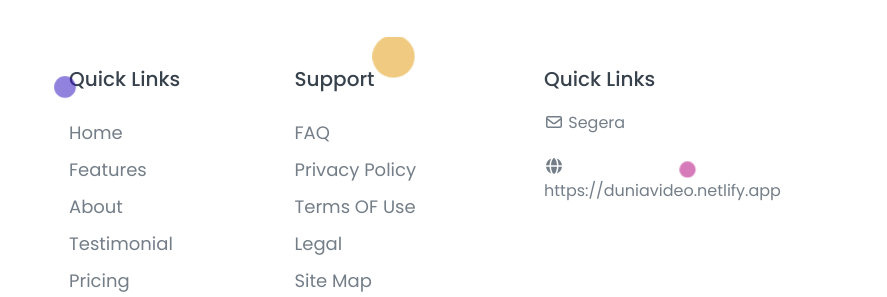
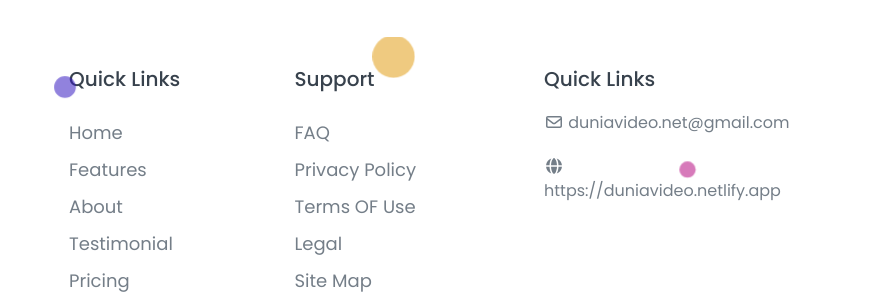
Before and after one commit to Pickimage13/Dunia-Video, a plain HTML site: page index.html in a window 1280 px wide. Shown: the part 3872-4169 px from the top of the page, 393-1280 px from the left. Drawn offline with Linux system fonts and the light colour scheme.

Commit message:
first commit

```diff
--- a/index.html
+++ b/index.html
@@ -512,7 +512,7 @@
                   <div class="contact-info">
                     <div class="info-content media-body">
                       <p class="text"><a href=""><i class="far fa-envelope"></i>
-                          Segera </a></p>
+                          duniavideo.net@gmail.com </a></p>
                     </div>
                   </div>
                 </li>
```
